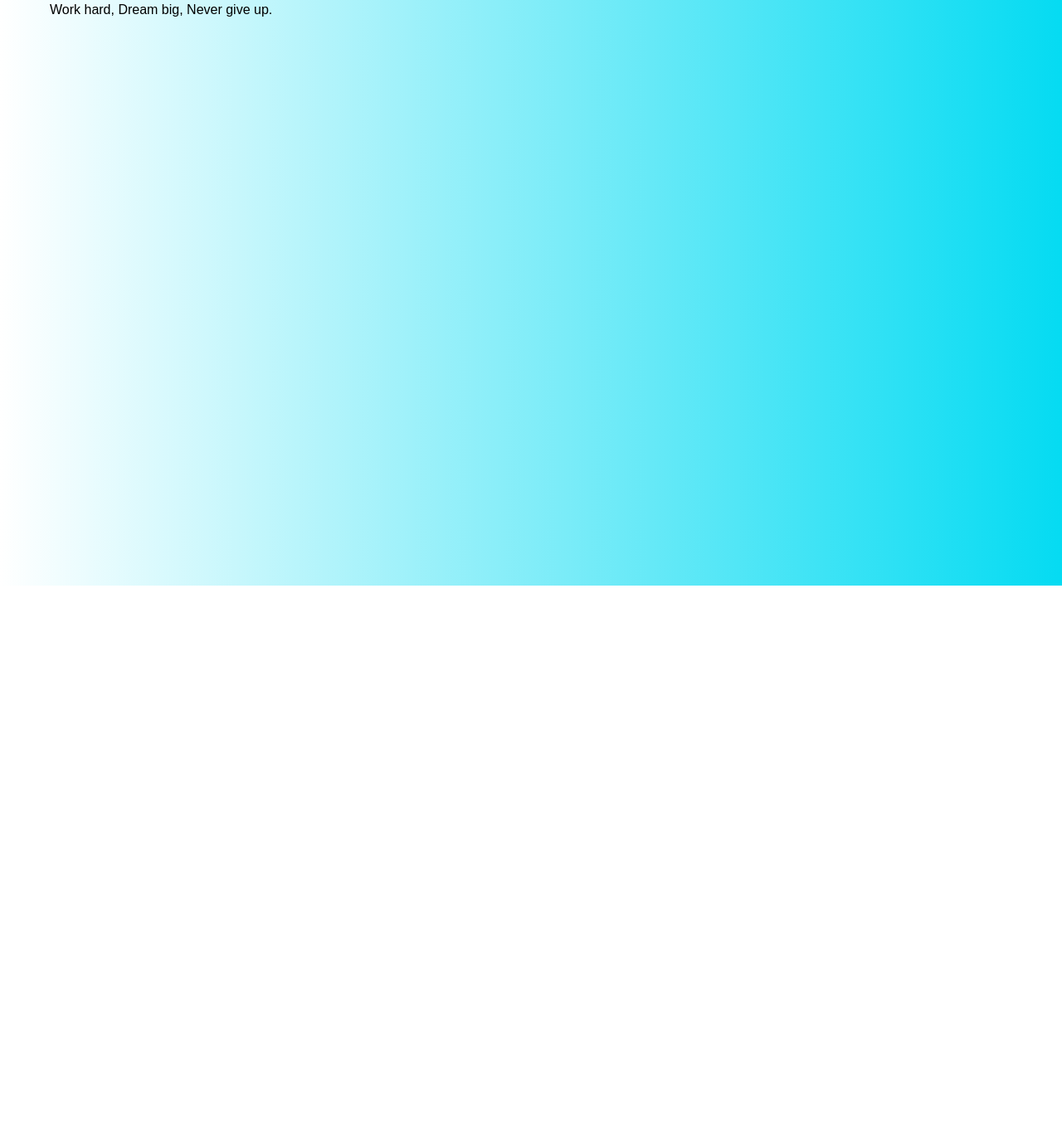
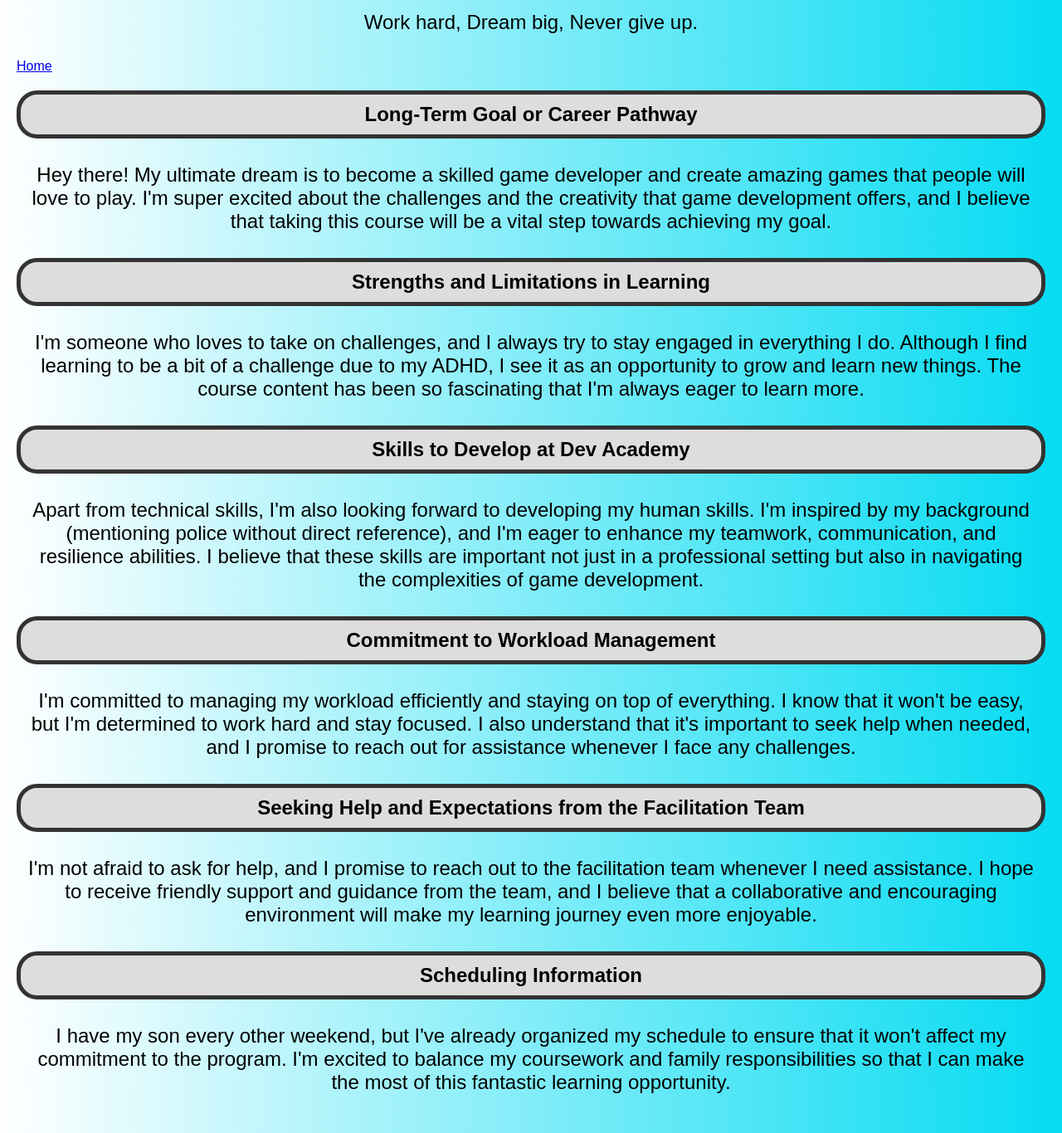
Before and after one commit to TauaTaiapa/TauaTaiapa.github.io, a plain HTML site: page learning_plan/learning_plan.html in a window 1280 px wide. Shown: the part 94-1460 px from the top of the page at 83% size. Before the commit the page ends 800 px from the top, so only its background shows below. Drawn offline with Linux system fonts and the light colour scheme.

Commit message:
more changes

```diff
--- a/learning_plan/learning_plan.html
+++ b/learning_plan/learning_plan.html
@@ -7,9 +7,75 @@
     <title>Learning Plan</title>
   </head>
   <body>
-    <h1>Learning Plan</h1>
-    <blockquote>
-      <p>Work hard, Dream big, Never give up.</p>
-    </blockquote>
+    <header>
+      <h1>Learning Plan</h1>
+    </header>
+
+    <section>
+      <blockquote>
+        <p>Work hard, Dream big, Never give up.</p>
+      </blockquote>
+      <a href="/index.html" target="_blank">Home</a>
+    </section>
+    <section>
+      <h2>Long-Term Goal or Career Pathway</h2>
+      <p>
+        Hey there! My ultimate dream is to become a skilled game developer and
+        create amazing games that people will love to play. I'm super excited
+        about the challenges and the creativity that game development offers,
+        and I believe that taking this course will be a vital step towards
+        achieving my goal.
+      </p>
+    </section>
+    <section>
+      <h2>Strengths and Limitations in Learning</h2>
+      <p>
+        I'm someone who loves to take on challenges, and I always try to stay
+        engaged in everything I do. Although I find learning to be a bit of a
+        challenge due to my ADHD, I see it as an opportunity to grow and learn
+        new things. The course content has been so fascinating that I'm always
+        eager to learn more.
+      </p>
+    </section>
+    <section>
+      <h2>Skills to Develop at Dev Academy</h2>
+      <p>
+        Apart from technical skills, I'm also looking forward to developing my
+        human skills. I'm inspired by my background (mentioning police without
+        direct reference), and I'm eager to enhance my teamwork, communication,
+        and resilience abilities. I believe that these skills are important not
+        just in a professional setting but also in navigating the complexities
+        of game development.
+      </p>
+    </section>
+    <section>
+      <h2>Commitment to Workload Management</h2>
+      <p>
+        I'm committed to managing my workload efficiently and staying on top of
+        everything. I know that it won't be easy, but I'm determined to work
+        hard and stay focused. I also understand that it's important to seek
+        help when needed, and I promise to reach out for assistance whenever I
+        face any challenges.
+      </p>
+    </section>
+    <section>
+      <h2>Seeking Help and Expectations from the Facilitation Team</h2>
+      <p>
+        I'm not afraid to ask for help, and I promise to reach out to the
+        facilitation team whenever I need assistance. I hope to receive friendly
+        support and guidance from the team, and I believe that a collaborative
+        and encouraging environment will make my learning journey even more
+        enjoyable.
+      </p>
+    </section>
+    <section>
+      <h2>Scheduling Information</h2>
+      <p>
+        I have my son every other weekend, but I've already organized my
+        schedule to ensure that it won't affect my commitment to the program.
+        I'm excited to balance my coursework and family responsibilities so that
+        I can make the most of this fantastic learning opportunity.
+      </p>
+    </section>
   </body>
 </html>
--- a/styles/learning_plan.css
+++ b/styles/learning_plan.css
@@ -16,13 +16,21 @@ h2 {
   text-align: center;
   font-size: 1.5em;
   background-color: #ddd;
-  border: 1px solid #333;
+  border: 5px solid #333;
+  border-radius: 25px;
 }
 
 p {
-  margin: 10px 0;
+  margin: 20px 0;
+  padding: 10px;
+  text-align: center;
+  font-size: 1.5em;
   font-family: 'Anybody', sans-serif;
   color: black;
+}
+
+image.container {
+  overflow-clip-margin: content-box;
 }
 
 footer {
```
Also changed, not shown: index.html (+7 -0 lines).
